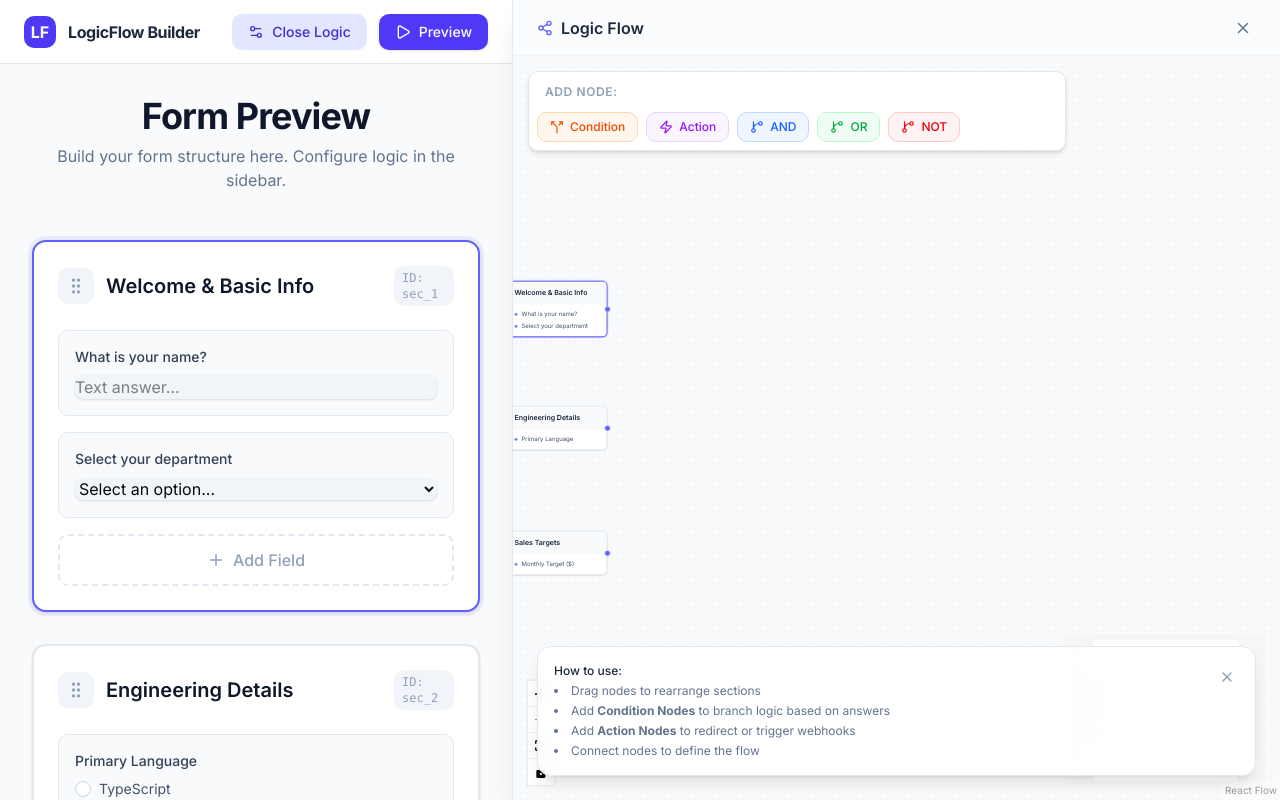
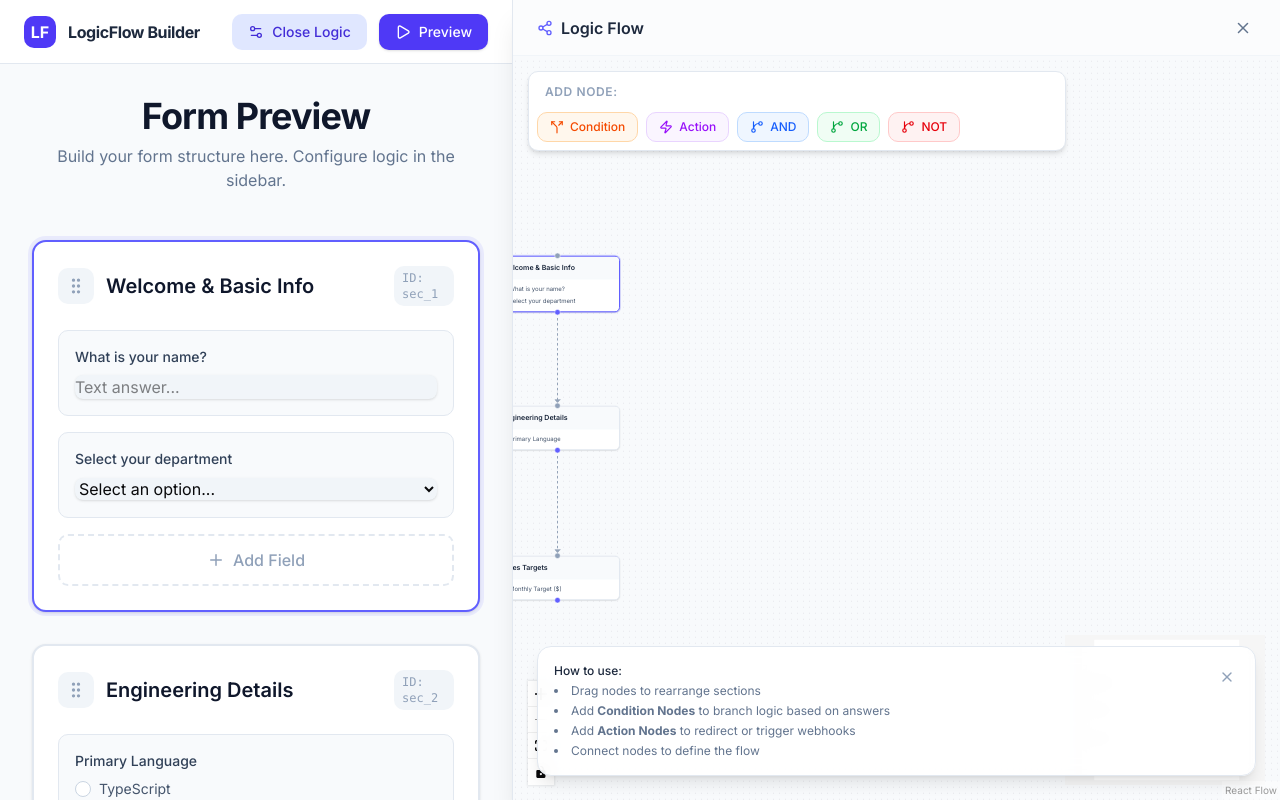
Before and after one commit to gabrielSantos1101/block-based-programming, a React (Vite) app: page / in a window 1280 px wide. Both pictures are taken after a click on the button "Logic Flow". Built offline with nearby package versions, Linux system fonts and the light colour scheme.

Commit message:
style(LogicEditor): improve flow layout and connect sections

```diff
--- a/src/components/FormBuilder/LogicEditor.tsx
+++ b/src/components/FormBuilder/LogicEditor.tsx
@@ -42,10 +42,10 @@ const SectionNode = memo(({ data, selected }: NodeProps) => {
 
   return (
     <div className={`
-      bg-white rounded-lg border-2 shadow-sm min-w-[200px] overflow-hidden transition-colors
+      bg-white rounded-lg border-2 shadow-sm min-w-[250px] overflow-hidden transition-colors
       ${selected ? 'border-indigo-500 ring-2 ring-indigo-500/20' : 'border-slate-200'}
     `}>
-      <Handle type="target" position={Position.Left} className="!bg-slate-400 !w-3 !h-3" />
+      <Handle type="target" position={Position.Top} className="bg-slate-400! w-3! h-3!" />
 
       <div className="bg-slate-50 border-b border-slate-100 p-3">
         <h3 className="font-semibold text-slate-800 text-sm">{label}</h3>
@@ -68,7 +68,7 @@ const SectionNode = memo(({ data, selected }: NodeProps) => {
         )}
       </div>
 
-      <Handle type="source" position={Position.Right} className="!bg-indigo-500 !w-3 !h-3" />
+      <Handle type="source" position={Position.Bottom} className="bg-indigo-500! w-3! h-3!" />
     </div>
   );
 });
@@ -115,7 +115,7 @@ export const LogicEditor: React.FC<LogicEditorProps> = ({
           id: section.id,
           type: 'sectionNode',
           data: newNodeData,
-          position: { x: 100, y: index * 250 + 50 },
+          position: { x: 50, y: index * 300 },
         };
       });
 
@@ -135,6 +135,31 @@ export const LogicEditor: React.FC<LogicEditorProps> = ({
       return [...newSectionNodes, ...updatedOtherNodes];
     });
   }, [sections, setNodes]);
+
+  useEffect(() => {
+    setEdges((eds) => {
+      const sectionEdges = sections.map((section, index) => {
+        if (index < sections.length - 1) {
+          return {
+            id: `edge_${section.id}_${sections[index + 1].id}`,
+            source: section.id,
+            target: sections[index + 1].id,
+            animated: true,
+            style: { stroke: '#94a3b8', strokeWidth: 2 },
+            markerEnd: {
+              type: MarkerType.ArrowClosed,
+              color: '#94a3b8',
+            },
+          } as Edge;
+        }
+        return null;
+      }).filter((edge): edge is Edge => edge !== null);
+
+      const otherEdges = eds.filter(e => !sections.some(s => e.source === s.id && sections.some(s2 => e.target === s2.id)));
+
+      return [...sectionEdges, ...otherEdges];
+    });
+  }, [sections, setEdges]);
 
   useEffect(() => {
     setNodes((nds) =>
```
